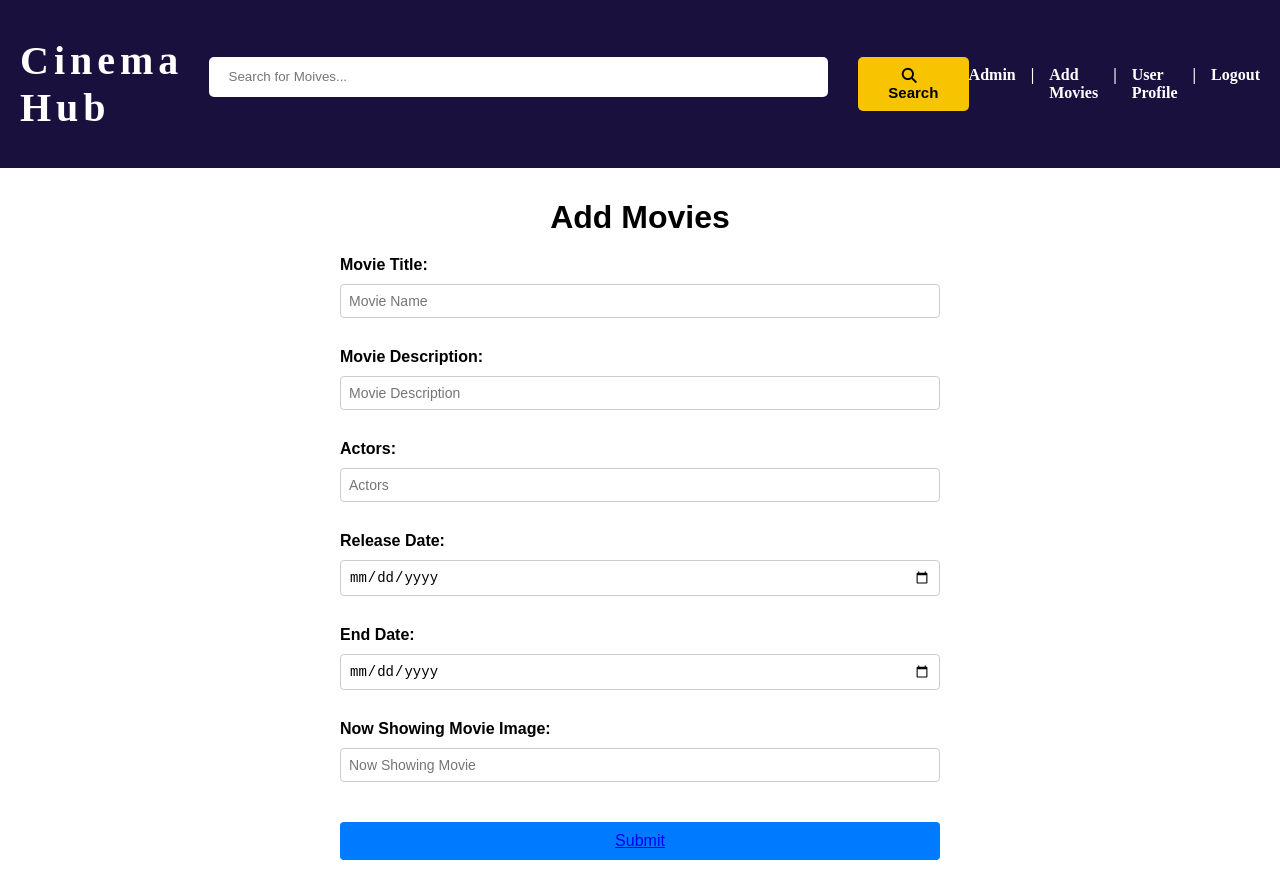
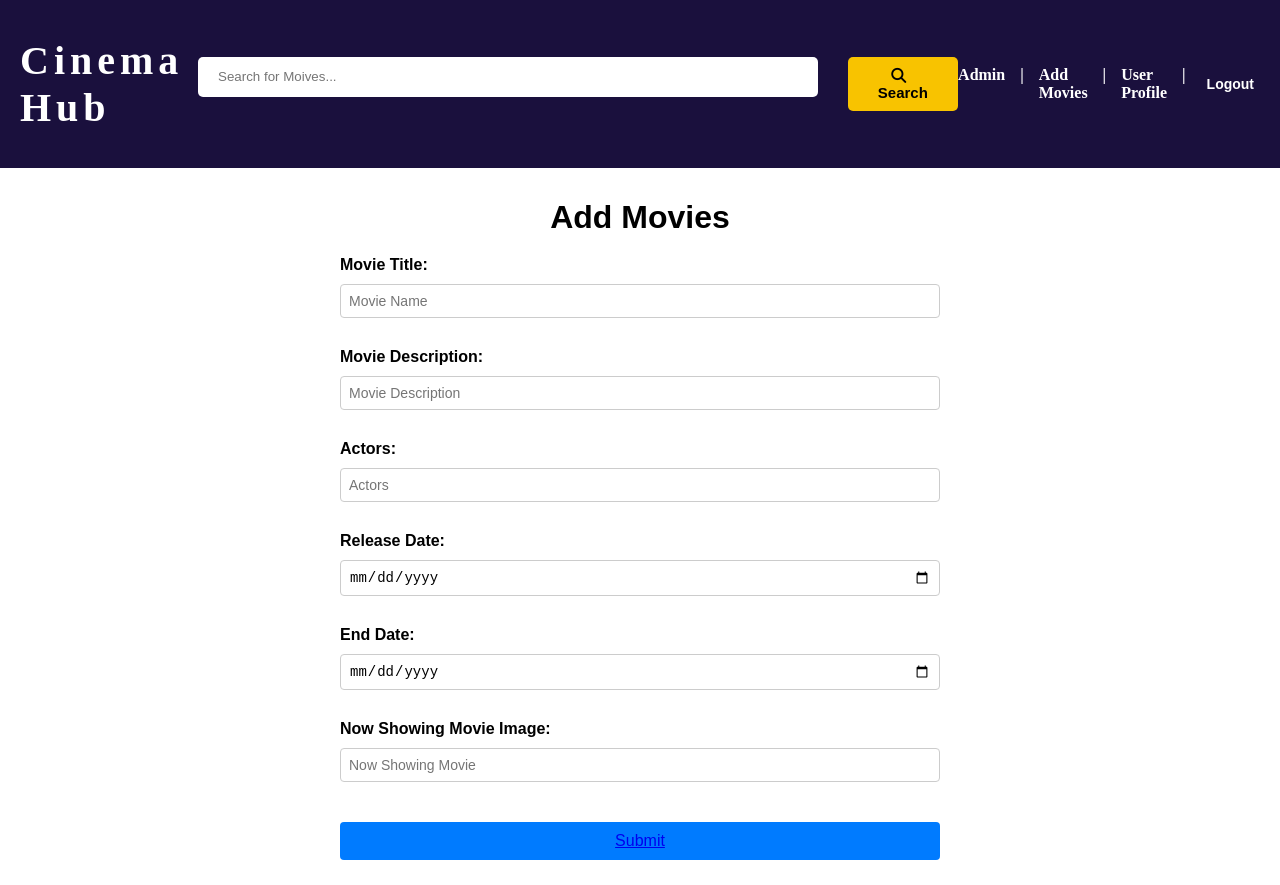
Before and after one commit to DulanWirajith/asdf, a React (Vite) app in the folder cinemabookingsystem-fe/: page /addmovies in a window 1280 px wide. Built offline with nearby package versions, Linux system fonts and the light colour scheme; no server answers.

Commit message:
Add log out to admin dashboard

```diff
--- a/cinemabookingsystem-fe/src/Components/AdminDashboard.jsx
+++ b/cinemabookingsystem-fe/src/Components/AdminDashboard.jsx
@@ -1,7 +1,16 @@
+import { useState } from "react";
 import styles from "./homepageheader.module.css";
 import { Link } from "react-router-dom";
 
 export default function AdminDashboard() {
+  const [isLoggedIn, setIsLoggedIn] = useState(false);
+  const logout = () => {
+    localStorage.removeItem("token");
+    localStorage.removeItem("email");
+    localStorage.removeItem("role");
+    localStorage.removeItem("id");
+    setIsLoggedIn(false);
+  };
   return (
     <div>
       <header>
@@ -34,9 +43,21 @@ export default function AdminDashboard() {
               <span>User Profile</span>
             </Link>
             <span>|</span>
-            <Link to="/" style={{ textDecoration: "none", color: "white" }}>
-              <span>Logout</span>
-            </Link>
+            <button
+              onClick={logout}
+              style={{
+                background: "none",
+                border: "none",
+                color: "white",
+                cursor: "pointer",
+                fontSize: "14px",
+                fontWeight: "bold",
+              }}
+            >
+              <Link to="/" style={{ textDecoration: "none", color: "white" }}>
+                <span>Logout</span>
+              </Link>
+            </button>
           </div>
         </div>
       </header>
```
